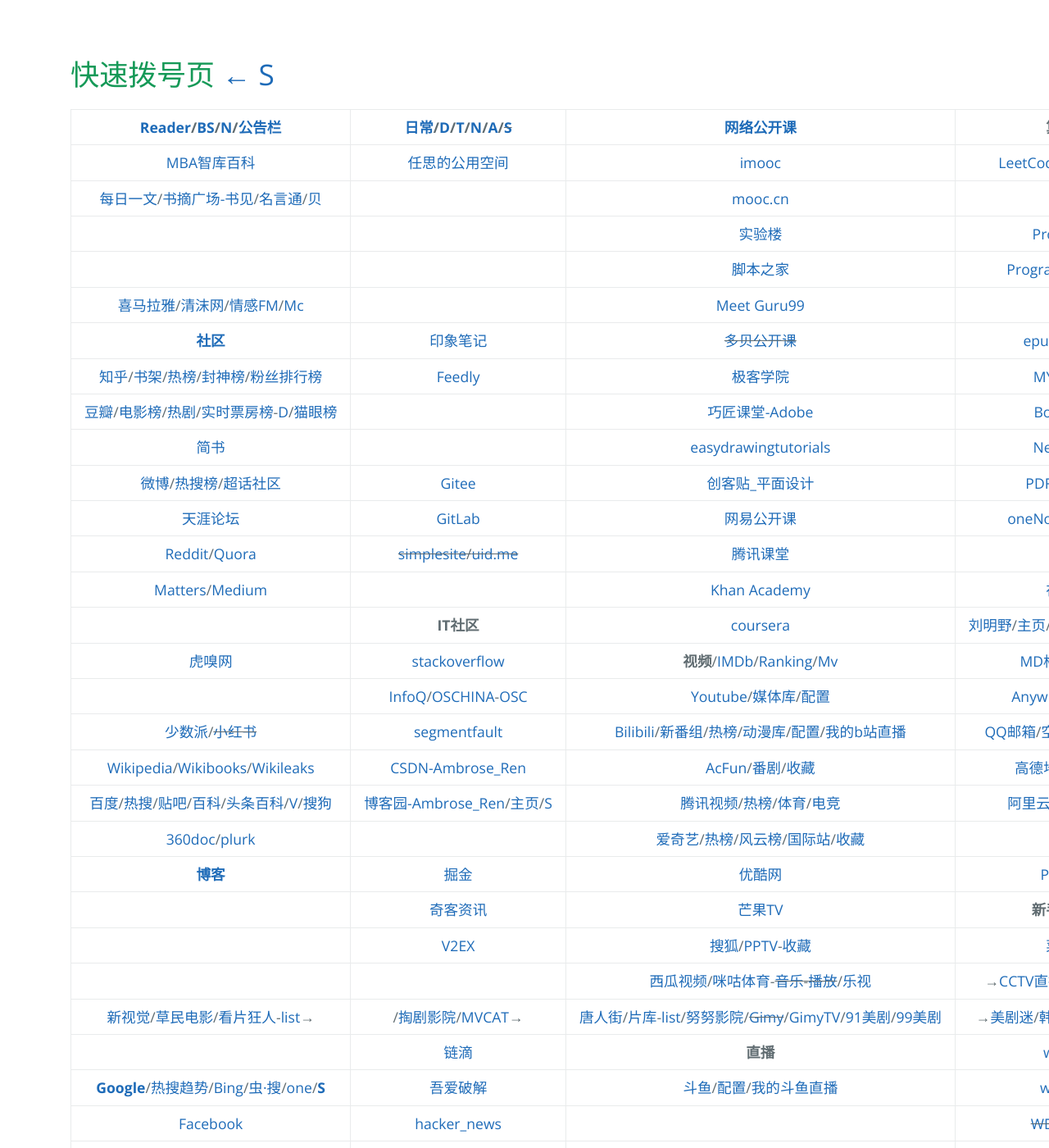
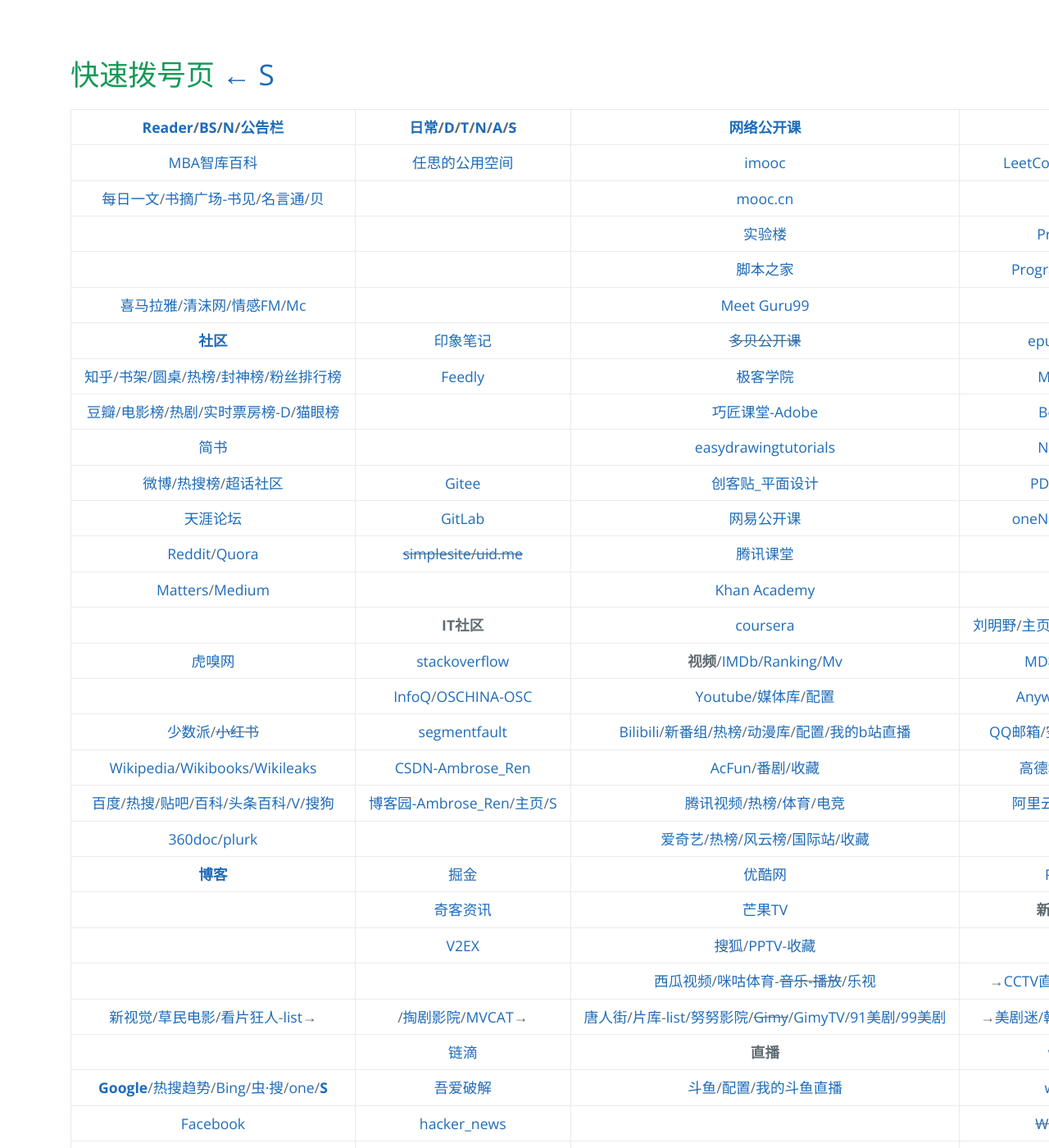
Before and after one commit to AmbroseRen/test, a Jekyll site: the page built from navigation.md, in a window 1280 px wide and 1400 px high. Shown: the whole window at 82% size. Built offline with Jekyll 4.4.1, drawn with Linux system fonts in a browser that asks for light colours; our own code applies the rules of GitHub Pages for plain Markdown files; the repository's description, which GitHub fills in, is left out.

Commit message:
Update navigation.md

```diff
--- a/navigation.md
+++ b/navigation.md
@@ -31,7 +31,7 @@
 | []() | []() | [脚本之家](https://www.jb51.net/list/index_1.htm) | [Programming Praxis](https://programmingpraxis.com/) |
 | [喜马拉雅](https://www.ximalaya.com/my/subscribed/)/[清沫网](https://www.qingmo.net/)/[情感FM](https://www.qingmo.net/qingganfm)/[Mc](Art/Music/index.md) | []() | [Meet Guru99](https://www.guru99.com/) | __工具__ |
 | [<strong id="sq">社区</strong>](Library/Forum.md) | [印象笔记](https://app.yinxiang.com/Home.action) | ~~[多贝公开课](http://www.duobei.com/)~~ | [epub.liumingye](https://epub.liumingye.cn/) |
-| [知乎](https://www.zhihu.com/people/RS101202303/following)/[书架](https://www.zhihu.com/pub/)/[热榜](https://www.zhihu.com/hot)/[封神榜](http://www.zhihufans.com/)/[粉丝排行榜](http://rank.python666.cn/zhihu_rank/) | [Feedly](https://feedly.com/) | [极客学院](https://www.jikexueyuan.com/) | [MYFREEMP3](http://tool.liumingye.cn/music/?page=searchPage) |
+| [知乎](https://www.zhihu.com/people/RS101202303/following)/[书架](https://www.zhihu.com/pub/)/[圆桌](https://www.zhihu.com/roundtable)/[热榜](https://www.zhihu.com/hot)/[封神榜](http://www.zhihufans.com/)/[粉丝排行榜](http://rank.python666.cn/zhihu_rank/) | [Feedly](https://feedly.com/) | [极客学院](https://www.jikexueyuan.com/) | [MYFREEMP3](http://tool.liumingye.cn/music/?page=searchPage) |
 | [豆瓣](https://www.douban.com/people/AmbroseRen/)/[电影榜](https://movie.douban.com/)/[热剧](https://movie.douban.com/tv/#!type=tv&tag=%E7%83%AD%E9%97%A8&sort=recommend&page_limit=20&page_start=0)/[实时票房榜](https://www.endata.com.cn/BoxOffice/BO/RealTime/reTimeBO.html)-[D](https://ys.endata.cn/BoxOffice/Ranking)/[猫眼榜](https://piaofang.maoyan.com/dashboard) | []() | [巧匠课堂-Adobe](https://www.2qj.com/) | [BookReader](https://ztftrue.github.io/BookReader/) |
 | [简书](https://www.jianshu.com/subscriptions#/timeline) | []() | [easydrawingtutorials](https://www.easydrawingtutorials.com/index.php/disney/81-draw-mickey-mouse) | [Neat Reader](https://www.neat-reader.cn/webapp#/) |
 | [微博](https://weibo.com/3626507391/follow)/[热搜榜](https://s.weibo.com/top/summary)/[超话社区](https://huati.weibo.cn/discovery/super) | [Gitee](https://gitee.com/) | [创客贴_平面设计](https://www.chuangkit.com/designtools/designindex) | [PDF在线阅读器](https://web.jisupdf.com/) |
```
